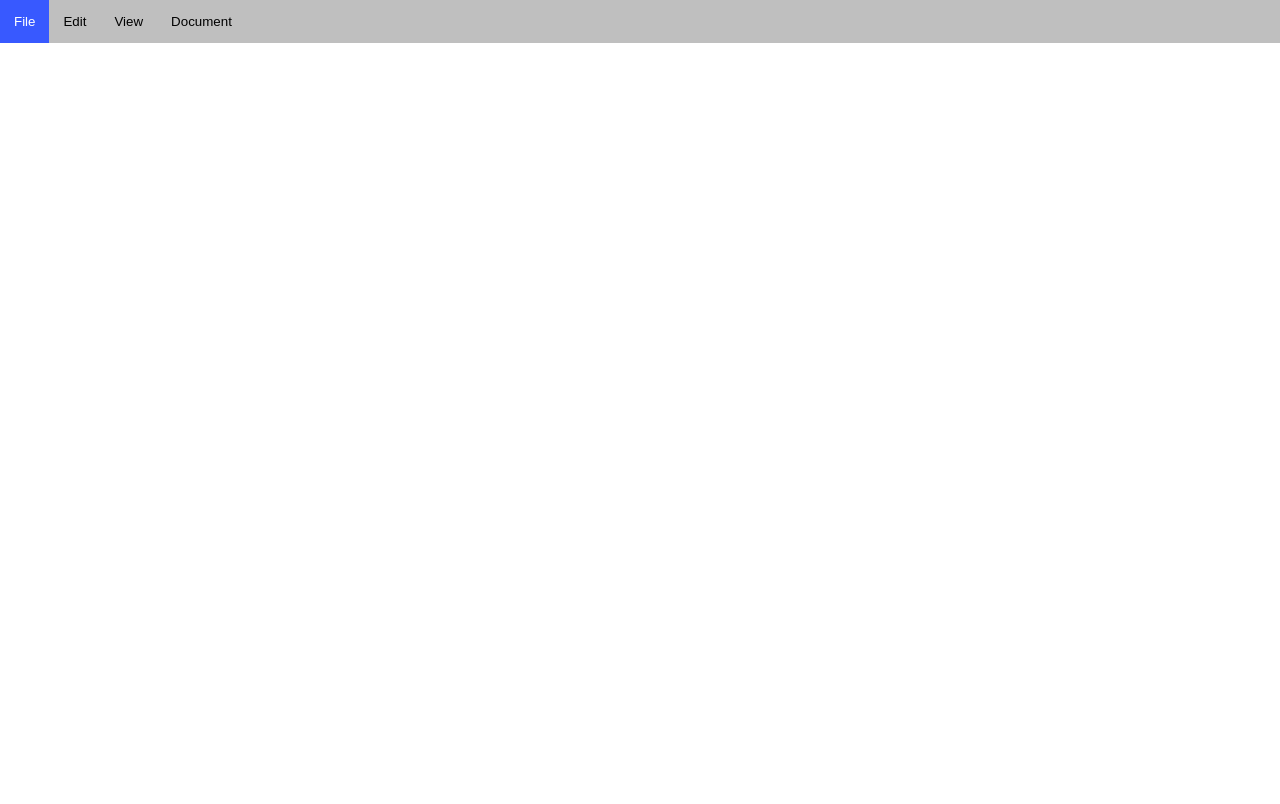
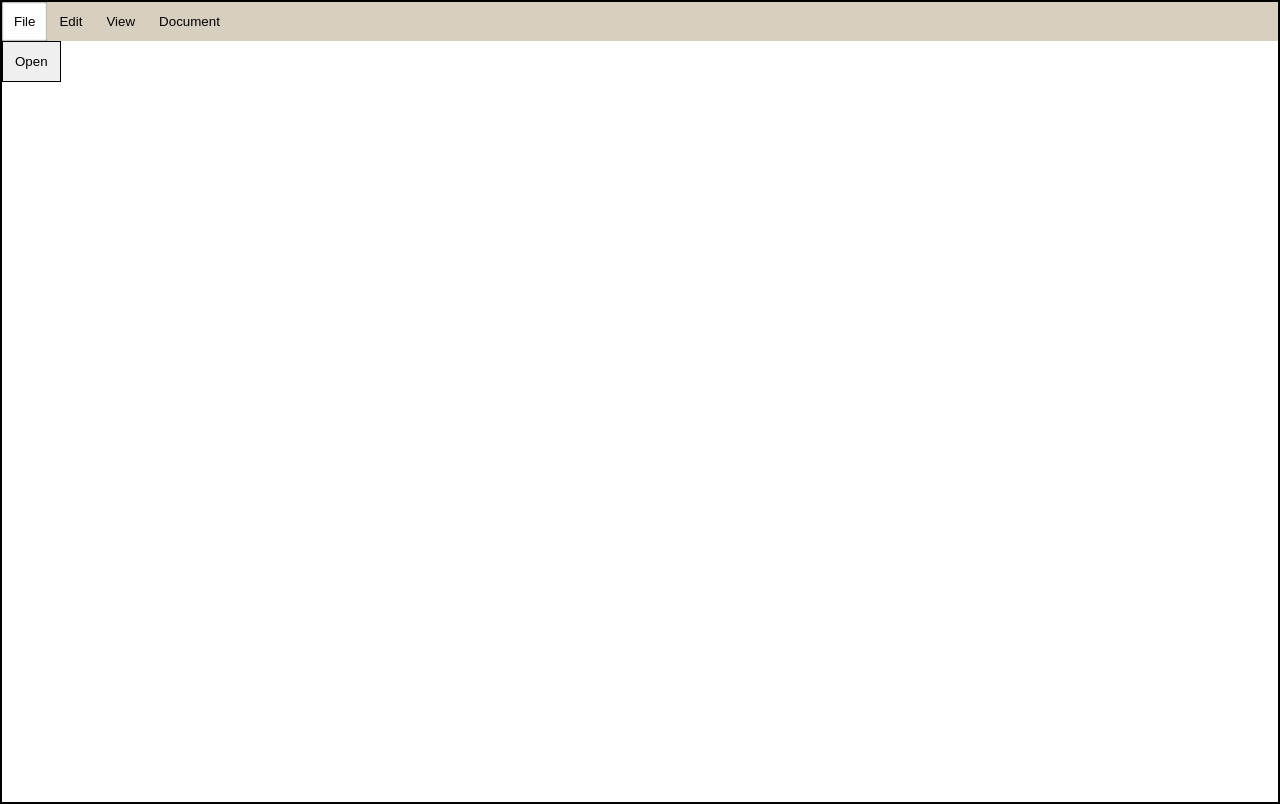
Before and after one commit to vilaj46/record-front-end, a React app: page / in a window 1280 px wide. Both pictures are taken after a click on the button "File". Built offline with nearby package versions, Linux system fonts and the light colour scheme.

Commit message:
Styling for the top navigation. Added the click off event and the on hover event. Started the open file input.

```diff
--- a/src/actions/topNavigation/index.js
+++ b/src/actions/topNavigation/index.js
@@ -1,5 +1,5 @@
-import displayDropdown from "./displayDropdown.js";
+import displayTopDrop from "./displayTopDrop.js";
 
 export default {
-  displayDropdown,
+  displayTopDrop,
 };
--- a/src/components/App/App.js
+++ b/src/components/App/App.js
@@ -1,14 +1,37 @@
 import React from "react";
+import { connect } from "react-redux";
+
+// CSS
+import styles from "./App.module.css";
 
 // Components
 import TopNavigation from "../TopNavigation/TopNavigation";
 
-const App = () => {
+// Actions
+import topNavigation from "../../actions/topNavigation";
+
+const App = ({ topDropDisplayed, displayTopDrop }) => {
+  const onClick = () => {
+    if (topDropDisplayed.length > 0) {
+      displayTopDrop("");
+    }
+  };
+
   return (
-    <div className="App">
+    <div onClick={onClick} className={styles.app}>
       <TopNavigation />
     </div>
   );
 };
 
-export default App;
+const mapStateToProps = (state) => {
+  const { topDropDisplayed } = state.topNavigation;
+
+  return {
+    topDropDisplayed,
+  };
+};
+
+export default connect(mapStateToProps, {
+  displayTopDrop: topNavigation.displayTopDrop,
+})(App);
--- /dev/null
+++ b/src/components/App/App.module.css
@@ -0,0 +1,4 @@
+.app {
+  border: 2px solid black;
+  height: 100vh;
+}
--- a/src/components/TopNavigation/TopNavigation.module.css
+++ b/src/components/TopNavigation/TopNavigation.module.css
@@ -1,4 +1,4 @@
 .nav {
-  background-color: #bfbfbf;
+  background-color: #d7cfbf;
   display: flex;
 }
--- /dev/null
+++ b/src/components/TopNavigation/components/DropdownLists/DropdownList.module.css
@@ -0,0 +1,49 @@
+.ul {
+  position: absolute;
+  border: 1px solid black;
+}
+
+.li {
+  list-style-type: none;
+}
+
+.button {
+  width: 100%;
+  height: 100%;
+  border: none;
+  outline: none;
+  padding: 12px;
+}
+
+.button:hover {
+  background-color: #5194ff;
+  color: white;
+}
+
+/**
+  The input is kinda small. Once we make our buttons smaller
+  it should fit appropriately. Right now we have to click on the word
+  as opposed to the button.
+*/
+.fileInput {
+  width: 100%;
+  height: 100%;
+  opacity: 0;
+  overflow: hidden;
+  position: absolute;
+  right: 0;
+}
+
+.label {
+  cursor: pointer;
+  display: inline-flex;
+  align-items: center;
+  border-radius: 4px;
+  font-size: 14px;
+  font-weight: 600;
+  color: #fff;
+  font-size: 14px;
+  padding: 10px 12px;
+  background-color: #4245a8;
+  box-shadow: 0px 0px 2px rgba(0, 0, 0, 0.25);
+}
--- /dev/null
+++ b/src/components/TopNavigation/components/DropdownLists/EditDropdownList.js
@@ -0,0 +1,16 @@
+import React from "react";
+
+// CSS
+import styles from "./DropdownList.module.css";
+
+const EditDropdownList = () => {
+  return (
+    <ul className={styles.ul}>
+      <li className={styles.li}>
+        <button className={styles.button}>Undo</button>
+      </li>
+    </ul>
+  );
+};
+
+export default EditDropdownList;
--- /dev/null
+++ b/src/components/TopNavigation/components/DropdownLists/FileDropdownList.js
@@ -0,0 +1,31 @@
+import React from "react";
+
+// CSS
+import styles from "./DropdownList.module.css";
+
+const FileDropdownList = () => {
+  const openFile = (e) => {
+    // e.stopPropagation();
+    console.log("Clicked");
+    console.log(e.target);
+  };
+
+  return (
+    <ul className={styles.ul}>
+      <li className={styles.li}>
+        <button type="button" className={styles.button}>
+          <input
+            type="file"
+            name="Open"
+            className={styles.fileInput}
+            accept=".pdf"
+            onChange={(e) => openFile(e)}
+          />
+          <label htmlFor="Open">Open</label>
+        </button>
+      </li>
+    </ul>
+  );
+};
+
+export default FileDropdownList;
--- a/src/components/TopNavigation/components/TopDropdown/TopDropdown.js
+++ b/src/components/TopNavigation/components/TopDropdown/TopDropdown.js
@@ -7,21 +7,54 @@ import styles from "./TopDropdown.module.css";
 // Redux Actions
 import actions from "../../../../actions/topNavigation";
 
-const TopDropdown = ({ label, displayDropdown }) => {
-  // onClick display the drop down.
-  // If we click anywhere else on the app close the drop down.
+// Dropdown Lists
+import FileDropdownList from "../DropdownLists/FileDropdownList";
+import EditDropdownList from "../DropdownLists/EditDropdownList";
 
-  const onClick = () => {
-    displayDropdown(label);
+const TopDropdown = ({ label, displayTopDrop, topDropDisplayed }) => {
+  const onClick = (e) => {
+    e.stopPropagation();
+    displayTopDrop(label);
   };
 
+  const onFocus = (e) => {
+    // If we have a dropdown already displayed and it is not the current dropdown.
+    // Set the new dropdown to the one we are focusing.
+    if (topDropDisplayed.length > 0 && label !== topDropDisplayed) {
+      const { innerHTML } = e.target;
+      displayTopDrop(innerHTML);
+    }
+  };
+
+  // Sets the inset of the pressed. Appears pressed in? Maybe a little.
+  const buttonPressed = topDropDisplayed === label ? styles.buttonPressed : "";
+
+  // Determines which list we have open.
+  const displayFileDropdown = label === "File" && topDropDisplayed === "File";
+  const displayEditDropdown = label === "Edit" && topDropDisplayed === "Edit";
+
   return (
-    <button type="button" className={styles.button} onClick={onClick}>
-      {label}
-    </button>
+    <div className={styles.topDropContainer} onMouseEnter={(e) => onFocus(e)}>
+      <button
+        type="button"
+        className={`${styles.button} ${buttonPressed}`}
+        onClick={(e) => onClick(e)}
+      >
+        {label}
+      </button>
+      {displayFileDropdown && <FileDropdownList />}
+      {displayEditDropdown && <EditDropdownList />}
+    </div>
   );
 };
 
-export default connect(null, { displayDropdown: actions.displayDropdown })(
-  TopDropdown
-);
+const mapStateToProps = (state) => {
+  const { topDropDisplayed } = state.topNavigation;
+  return {
+    topDropDisplayed,
+  };
+};
+
+export default connect(mapStateToProps, {
+  displayTopDrop: actions.displayTopDrop,
+})(TopDropdown);
--- a/src/components/TopNavigation/components/TopDropdown/TopDropdown.module.css
+++ b/src/components/TopNavigation/components/TopDropdown/TopDropdown.module.css
@@ -3,10 +3,15 @@
   outline: none;
   background: none;
   margin: 0;
-  padding: 14px;
+  padding: 12px;
 }
 
-.button:hover {
-  background-color: #3859ff;
-  color: #ffffff;
+.buttonPressed {
+  background: #ffffff;
+  box-shadow: inset 0 0 2px #000000;
+  padding: 12px;
 }
+
+.topDropContainer {
+  position: relative;
+}
--- a/src/reducers/topNavigation.js
+++ b/src/reducers/topNavigation.js
@@ -1,14 +1,14 @@
 import types from "../actions/types.js";
 
 const INITIAL_STATE = {
-  dropdownDisplayed: "",
+  topDropDisplayed: "",
 };
 
 export default (state = INITIAL_STATE, action = {}) => {
   const { DISPLAYED_TOP_DROPDOWN } = types;
   switch (action.type) {
     case DISPLAYED_TOP_DROPDOWN:
-      return { ...state, dropdownDisplayed: action.payload };
+      return { ...state, topDropDisplayed: action.payload };
     default:
       return state;
   }
```
Also changed, not shown: src/components/TopNavigation/TopNavigation.js (+7 -0 lines), src/index.css (+7 -0 lines), src/actions/topNavigation/displayTopDrop.js (renamed from src/actions/topNavigation/displayDropdown.js).
